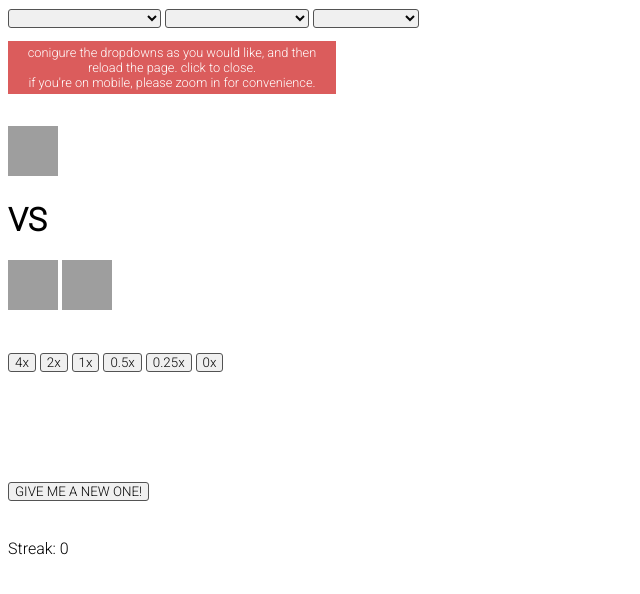
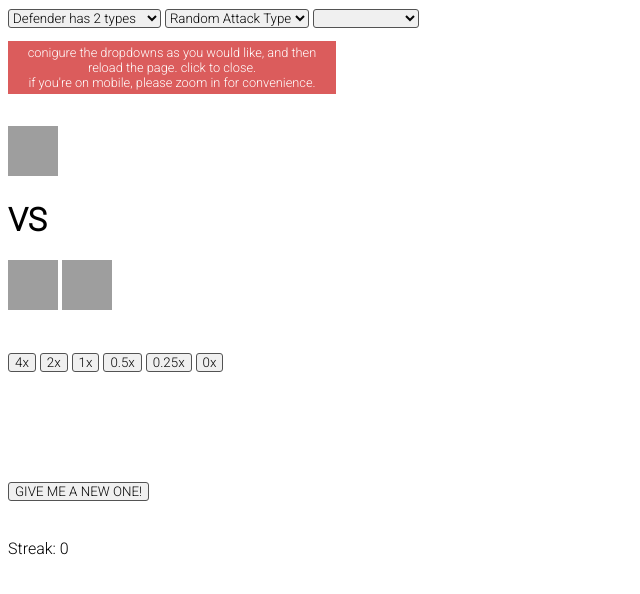
Before and after one commit to benjbussert/typequiz, a plain HTML site: page index.html in a window 1280 px wide. Shown: the whole page, without its empty margins (0-640 px from the left). Drawn offline with Linux system fonts and the light colour scheme; grey boxes are pictures that could not be loaded.

Commit message:
fixed no localstorage issues

```diff
--- a/index.html
+++ b/index.html
@@ -300,14 +300,22 @@
             atkTypeChooser.appendChild(e)
         }
         //if there was previously a chosen value, set it
-        atkTypeChooser.value = localStorage.getItem('monoType')
+        if(localStorage.getItem('monotype')){
+            atkTypeChooser.value = localStorage.getItem('monoType')
+        } else {
+            atkTypeChooser.value = 'Random Attack Type'
+        }
         //on change, remember chosen type
         const changeAttackType = (typeSelect) => {
             localStorage.setItem('monoType', typeSelect.value)
             location.reload()
         }
         //same thing for # of types
-        typeNumDrop.value = localStorage.getItem('numberOfTypes')
+        if(localStorage.getItem('numberOfTypes')){
+            typeNumDrop.value = localStorage.getItem('numberOfTypes')
+        } else {
+            typeNumDrop.value = '2Types'
+        }
         //hide 2nd image if only one type
         if (typeNumDrop.value == '1Type') {
             defTypeImageTwo.style.visibility = 'hidden'
@@ -322,14 +330,14 @@
         let multiTwo = 0
         let attackingName = ''
         //if there is a chosen type, use it
-        if (atkTypeChooser.value == 'Random Attack Type') {
+        if (atkTypeChooser.value != 'Random Attack Type' && atkTypeChooser.value != '') {
+            attackingName = atkTypeChooser.value
+        } else {
             attackingName = typeNames[Math.floor(Math.random() * 18)]
-        } else {
-            attackingName = atkTypeChooser.value
         }
         //find effectiveness of one type to another
         const typeAttacking = (atkTypeName, defTypeName) => {
-            const atkType = types[atkTypeName]
+            let atkType = types[atkTypeName]
             if (atkType.very.some(typeName => typeName === defTypeName)) {
                 return 2
             } else if (atkType.notvery.some(typeName => typeName === defTypeName)) {
```
